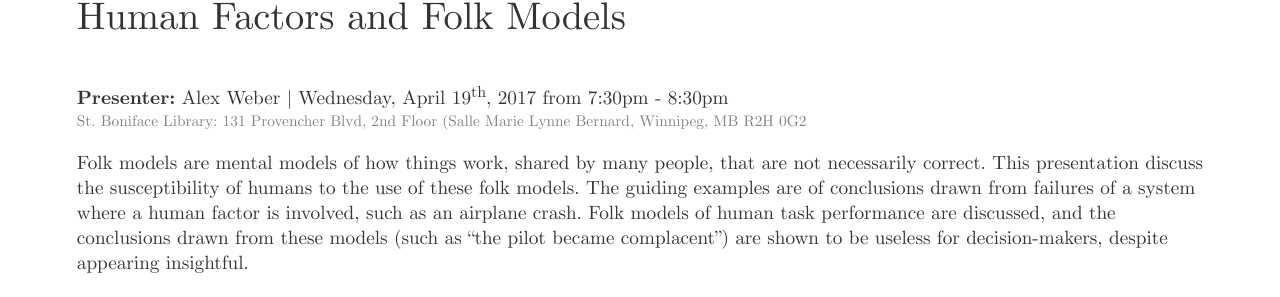
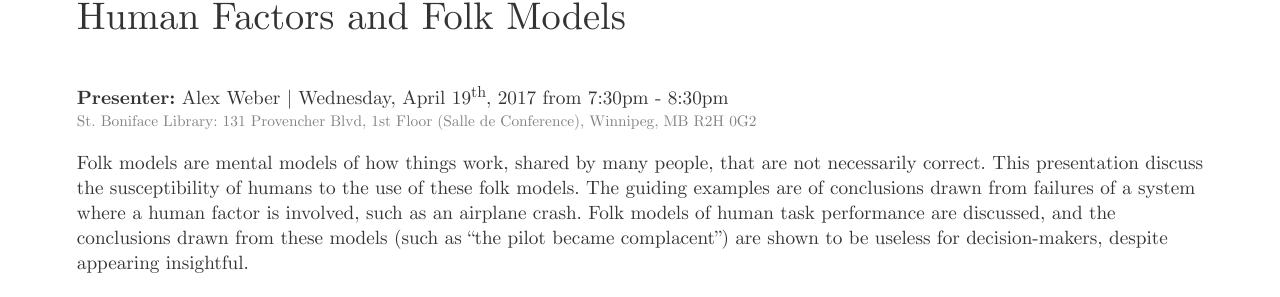
Before and after one commit to pwlwpg/pwlwpg.github.io, a Jekyll site: the page built from _events/2017-04-19-alex-weber.md, in a window 1280 px wide. Shown: the part 148-445 px from the top of the page. Built offline with Jekyll 4.4.1, drawn with Linux system fonts in a browser that asks for light colours.

```diff
--- a/_layouts/presentation.html
+++ b/_layouts/presentation.html
@@ -26,9 +26,11 @@ layout: default
         {% if page.location %}
         <span class="event-location">
         {% case page.location %}
-          {% when 'library-stb'  %}
-            St. Boniface Library: 131 Provencher Blvd, 2nd Floor (Salle Marie Lynne Bernard, Winnipeg, MB R2H 0G2
-          {% when 'skullspace'  %}
+          {% when 'library-stb' %}
+            St. Boniface Library: 131 Provencher Blvd, 2nd Floor (Salle Marie Lynne Bernard), Winnipeg, MB R2H 0G2
+          {% when 'library-stb1' %}
+            St. Boniface Library: 131 Provencher Blvd, 1st Floor (Salle de Conference), Winnipeg, MB R2H 0G2
+          {% when 'skullspace' %}
             SkullSpace: 2nd Floor, 374 Donald Street, Winnipeg, MB, R3B 2J2
           {% when 'tba' %}
             (To Be Announced)
--- a/index.html
+++ b/index.html
@@ -23,9 +23,11 @@ layout: default
       {% if event.location %}
         <span class="event-location">
         {% case event.location %}
-          {% when 'library-stb'  %}
+          {% when 'library-stb' %}
             St. Boniface Library: 131 Provencher Blvd, 2nd Floor (Salle Marie Lynne Bernard), Winnipeg, MB R2H 0G2
-          {% when 'skullspace'  %}
+          {% when 'library-stb1' %}
+            St. Boniface Library: 131 Provencher Blvd, 1st Floor (Salle de Conference), Winnipeg, MB R2H 0G2
+          {% when 'skullspace' %}
             SkullSpace: 2nd Floor, 374 Donald Street, Winnipeg, MB, R3B 2J2
           {% when 'tba' %}
             (To Be Announced)
```
Also changed, not shown: _events/2017-04-19-alex-weber.md (+1 -1 lines).
